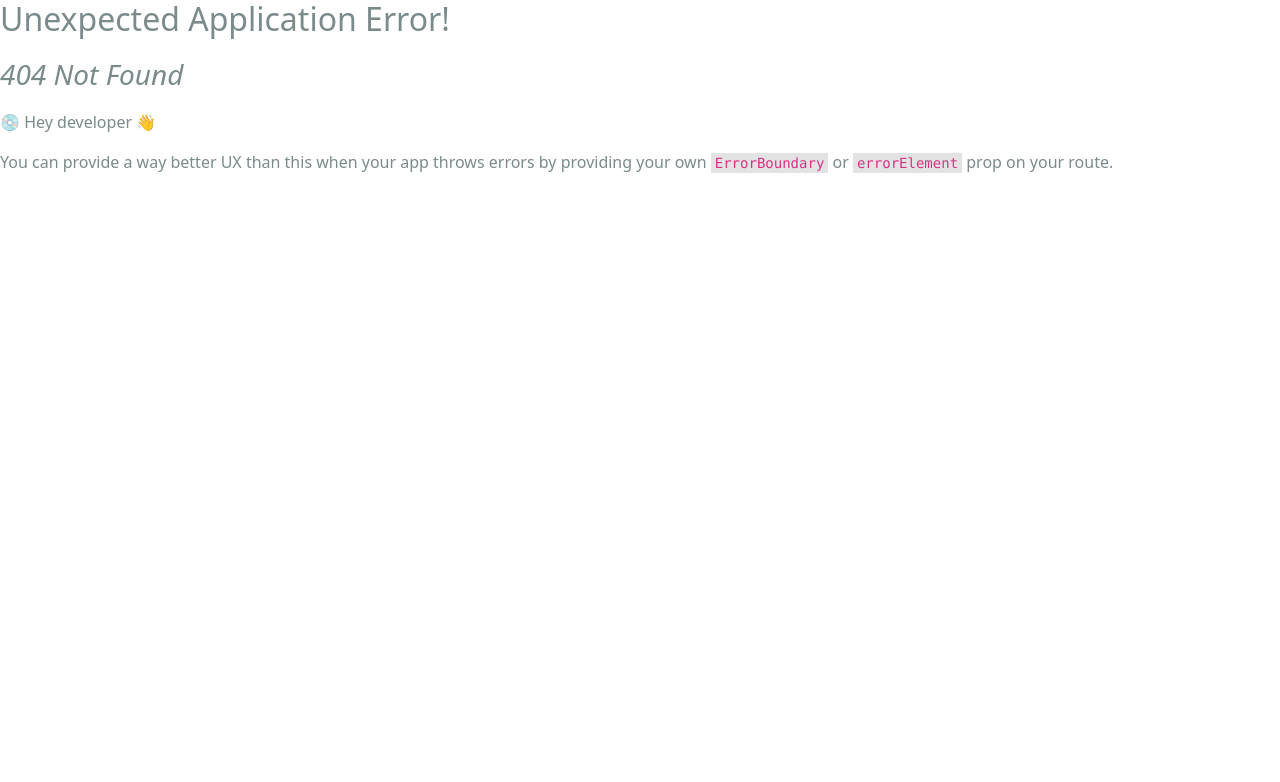
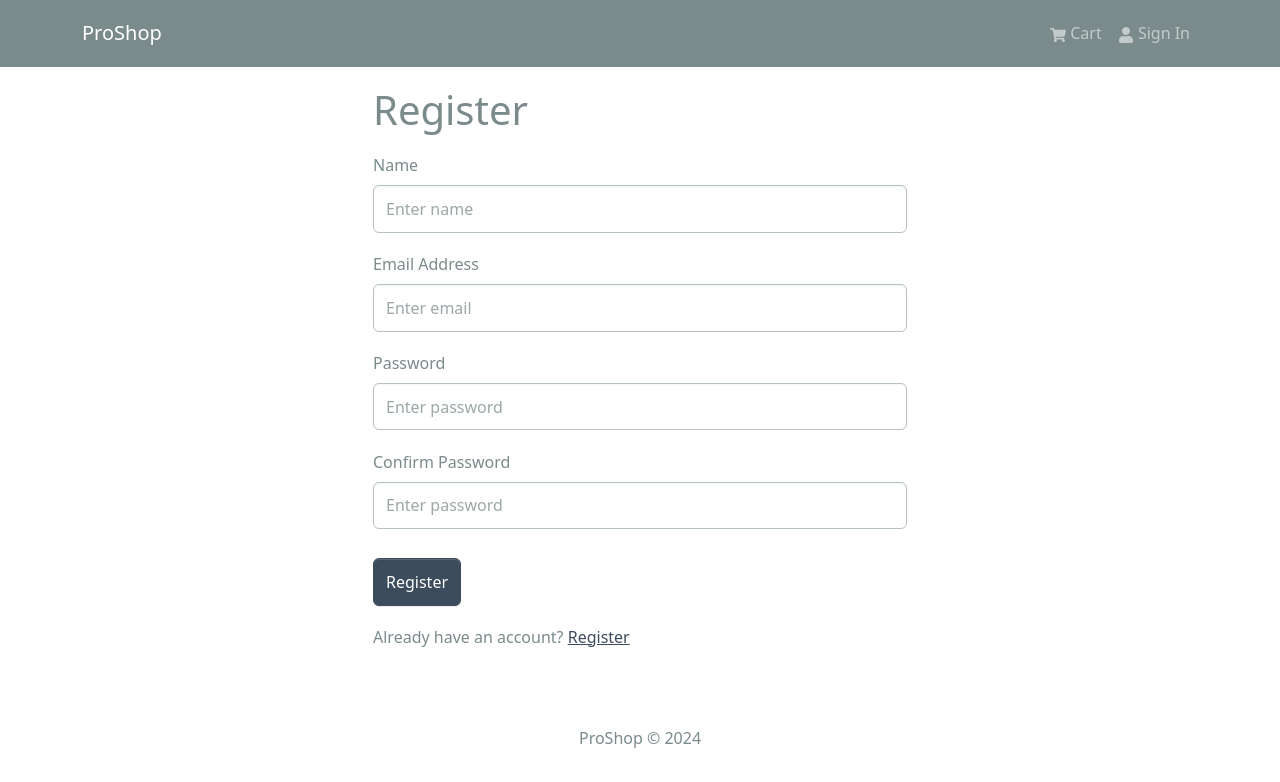
Before and after one commit to kotwal-aizaz/proshop, a React (Create React App) app in the folder frontend/: page /register in a window 1280 px wide. Before the commit this address had no page. Shown: the top 782 px of the page. Built offline with nearby package versions, Linux system fonts and the light colour scheme.

Commit message:
feat: frontend user authentication

```diff
--- a/frontend/package.json
+++ b/frontend/package.json
@@ -18,6 +18,7 @@
     "react-router-bootstrap": "^0.26.3",
     "react-router-dom": "^6.26.2",
     "react-scripts": "5.0.1",
+    "react-toastify": "^10.0.5",
     "web-vitals": "^2.1.4"
   },
   "scripts": {
--- a/frontend/src/App.js
+++ b/frontend/src/App.js
@@ -2,6 +2,9 @@
 import Footer from "./components/Footer";
 import Header from "./components/Header";
 import { Container } from "react-bootstrap";
+import "react-toastify/dist/ReactToastify.css";
+import {ToastContainer} from "react-toastify";
+
 const App = () => {
   return (
     <>
@@ -12,6 +15,7 @@
         </Container>
       </main>
       <Footer />
+      <ToastContainer/>
     </>
   );
 };
--- /dev/null
+++ b/frontend/src/components/FormContainer.jsx
@@ -0,0 +1,15 @@
+import { Container, Row, Col } from "react-bootstrap";
+
+const FormContainer = ({ children }) => {
+  return (
+    <Container>
+      <Row className="justify-content-md-center">
+        <Col xs={12} md={6}>
+          {children}
+        </Col>
+      </Row>
+    </Container>
+  );
+};
+
+export default FormContainer;
--- a/frontend/src/components/Header.jsx
+++ b/frontend/src/components/Header.jsx
@@ -1,13 +1,29 @@
 // Bootstrap component imports
-import { Navbar, Nav, Container, Badge } from "react-bootstrap";
+import { Navbar, Nav, Container, Badge, NavDropdown } from "react-bootstrap";
 import { LinkContainer } from "react-router-bootstrap";
-// import logo from "../assets/logo.png";
+import { useNavigate } from "react-router-dom";
 //Fa icons imports
 import { FaShoppingCart, FaUser } from "react-icons/fa";
-import { useSelector } from "react-redux";
+import { useSelector, useDispatch } from "react-redux";
+import { useLogoutMutation } from "../slices/userApiSlice";
+import { logout } from "../slices/authSlice";
+import { toast } from "react-toastify";
 const Header = () => {
   const { cartItems } = useSelector((state) => state.cart);
+  const {userInfo} = useSelector(state => state.auth)
 
+  const dispatch = useDispatch()
+  const navigate = useNavigate()
+  const [logoutApiCall] = useLogoutMutation()
+  const logoutHandler = async () => {
+    try {
+      await logoutApiCall().unwrap()
+      dispatch(logout())
+      navigate("/login")
+    } catch (error) {
+      toast.error(error.data.message || error)
+    }
+  }
   return (
     <header>
       <Navbar bg="dark" variant="dark" expand="md" collapseOnSelect>
@@ -30,11 +46,20 @@
                   )}
                 </Nav.Link>
               </LinkContainer>
-              <LinkContainer to={"/login"}>
-                <Nav.Link>
-                  <FaUser /> Sign In
-                </Nav.Link>
-              </LinkContainer>
+              {userInfo?.name ? (
+                <NavDropdown title={userInfo?.name} id="username">
+                  <LinkContainer to={"/profile"}>
+                  <NavDropdown.Item>Profile</NavDropdown.Item>
+                  </LinkContainer>
+                  <NavDropdown.Item onClick={logoutHandler}> Logout </NavDropdown.Item>
+                </NavDropdown>
+              ) : (
+                <LinkContainer to={"/login"}>
+                  <Nav.Link>
+                    <FaUser /> Sign In
+                  </Nav.Link>
+                </LinkContainer>
+              )}
             </Nav>
           </Navbar.Collapse>
         </Container>
--- a/frontend/src/index.js
+++ b/frontend/src/index.js
@@ -8,6 +8,7 @@
 } from "react-router-dom";
 // import "bootstrap/dist/css/bootstrap.min.css";
 import "./bootstrap.custom.css";
+
 import "./index.css";
 import App from "./App";
 import reportWebVitals from "./reportWebVitals";
@@ -16,14 +17,19 @@
 import { Provider } from "react-redux";
 import store from "./store";
 import CartScreen from "./screens/CartScreen";
+import LoginScreen from "./screens/LoginScreen";
+import RegisterScreen from "./screens/RegisterScreen";
 
 const router = createBrowserRouter(
   createRoutesFromElements(
     <Route path="/" element={<App />}>
       <Route index path="/" element={<HomeScreen />} />
       <Route path="/product/:id" element={<ProductScreen />} />
-      <Route path="/cart" element={<CartScreen/>} />
-
+      <Route path="/cart" element={<CartScreen />} />
+      <Route path="/login" element={<LoginScreen />} />
+      <Route path="/register" element={<RegisterScreen />} />
+      <Route path="/shipping" element={<div>Shipping page</div>} />
+      <Route path="/profile" element={<div>Profile Page</div>} />
     </Route>
   )
 );
--- a/frontend/src/screens/CartScreen.jsx
+++ b/frontend/src/screens/CartScreen.jsx
@@ -18,7 +18,7 @@
   const navigate = useNavigate();
   const dispatch = useDispatch();
   const { cartItems, itemsPrice} = useSelector((state) => state.cart);
-  console.log("🚀 ~ CartScreen ~ cartItems:", cartItems);
+
   const addToCartHandler = (item, qty) => {
     console.log("🚀 ~ addToCartHandler ~ qty:", qty)
 
--- /dev/null
+++ b/frontend/src/screens/LoginScreen.jsx
@@ -0,0 +1,90 @@
+import { useEffect, useState } from "react";
+import { Link, useLocation, useNavigate } from "react-router-dom";
+import { Form, Button, Row, Col } from "react-bootstrap";
+import FormContainer from "../components/FormContainer";
+import { useDispatch, useSelector } from "react-redux";
+import Loader from "../components/Loader";
+import { useLoginMutation } from "../slices/userApiSlice";
+import { setCredentials } from "../slices/authSlice";
+import { toast } from "react-toastify";
+
+function LoginScreen() {
+  const [email, setEmail] = useState("");
+  const [password, setPassword] = useState("");
+
+  const dispatch = useDispatch();
+  const naviagte = useNavigate();
+
+  const [login, { isLoading }] = useLoginMutation();
+
+  const { userInfo } = useSelector((state) => state.auth);
+  const { search } = useLocation();
+  const sp = new URLSearchParams(search);
+  const redirect = sp.get("redirect") || "/";
+
+  useEffect(() => {
+    if (userInfo) {
+      naviagte(redirect);
+    }
+  }, [userInfo, redirect, naviagte]);
+
+  const submitHandler = async (e) => {
+    e.preventDefault();
+    try {
+      const res = await login({ email, password }).unwrap();
+      dispatch(setCredentials({ ...res }));
+      naviagte(redirect);
+    } catch (error) {
+      console.log("something went wrong");
+      toast.error(error?.data?.message || error);
+    }
+  };
+  return (
+    <FormContainer>
+      <h1>Sign In</h1>
+      <Form onSubmit={submitHandler}>
+        {/* Email Starts */}
+        <Form.Group controlId="email" className="my-3">
+          <Form.Label>Email Address</Form.Label>
+          <Form.Control
+            type="email"
+            placeholder="Enter email"
+            value={email}
+            onChange={(e) => setEmail(e.target.value)}
+          ></Form.Control>
+        </Form.Group>
+        {/* Email ends */}
+        {/* Password starts */}
+        <Form.Group controlId="password" className="my-3">
+          <Form.Label>Password</Form.Label>
+          <Form.Control
+            type="password"
+            placeholder="Enter password"
+            value={password}
+            onChange={(e) => setPassword(e.target.value)}
+          ></Form.Control>
+        </Form.Group>
+        {/* Password ends */}
+        <Button
+          type="submit"
+          variant="primary"
+          className="mt-2"
+          disabled={isLoading}
+        >
+          Sign In
+        </Button>
+        {isLoading && <Loader />}
+      </Form>
+      <Row className="py-3">
+        <Col>
+          New Customer?{" "}
+          <Link to={redirect ? `/register?redirect=${redirect}` : "register"}>
+            Register
+          </Link>
+        </Col>
+      </Row>
+    </FormContainer>
+  );
+}
+
+export default LoginScreen;
--- /dev/null
+++ b/frontend/src/screens/RegisterScreen.jsx
@@ -0,0 +1,116 @@
+import { useEffect, useState } from "react";
+import { Link, useLocation, useNavigate } from "react-router-dom";
+import { Form, Button, Row, Col } from "react-bootstrap";
+import FormContainer from "../components/FormContainer";
+import { useDispatch, useSelector } from "react-redux";
+import Loader from "../components/Loader";
+import { useRegisterMutation } from "../slices/userApiSlice";
+import { setCredentials } from "../slices/authSlice";
+import { toast } from "react-toastify";
+
+function RegisterScreen() {
+  const [email, setEmail] = useState("");
+  const [name, setName] = useState("");
+  const [password, setPassword] = useState("");
+  const [confirmPassword, setConfirmPassword] = useState("");
+
+  const dispatch = useDispatch();
+  const naviagte = useNavigate();
+
+  const [register, { isLoading }] = useRegisterMutation();
+
+  const { userInfo } = useSelector((state) => state.auth);
+  const { search } = useLocation();
+  const sp = new URLSearchParams(search);
+  const redirect = sp.get("redirect") || "/";
+
+  useEffect(() => {
+    if (userInfo) {
+      naviagte(redirect);
+    }
+  }, [userInfo, redirect, naviagte]);
+
+  const submitHandler = async (e) => {
+    e.preventDefault();
+    if (password !== confirmPassword) toast("Passwords do not match");
+    else {
+      try {
+        const res = await register({ email, password, name }).unwrap();
+        dispatch(setCredentials({ ...res }));
+        naviagte(redirect);
+      } catch (error) {
+        console.log(error);
+        toast.error(error?.data?.message || error);
+      }
+    }
+  };
+  return (
+    <FormContainer>
+      <h1>Register</h1>
+      <Form onSubmit={submitHandler}>
+        {/* Name Starts */}
+        <Form.Group controlId="name" className="my-3">
+          <Form.Label>Name</Form.Label>
+          <Form.Control
+            type="text"
+            placeholder="Enter name"
+            value={name}
+            onChange={(e) => setName(e.target.value)}
+          ></Form.Control>
+        </Form.Group>
+        {/* Name ends */}{/* Email Starts */}
+        <Form.Group controlId="email" className="my-3">
+          <Form.Label>Email Address</Form.Label>
+          <Form.Control
+            type="email"
+            placeholder="Enter email"
+            value={email}
+            onChange={(e) => setEmail(e.target.value)}
+          ></Form.Control>
+        </Form.Group>
+        {/* Email ends */}
+        {/* Password starts */}
+        <Form.Group controlId="password" className="my-3">
+          <Form.Label>Password</Form.Label>
+          <Form.Control
+            type="password"
+            placeholder="Enter password"
+            value={password}
+            onChange={(e) => setPassword(e.target.value)}
+          ></Form.Control>
+        </Form.Group>
+        {/* Password ends */}
+        {/* Confirm Password starts */}
+        <Form.Group controlId="confirm password" className="my-3">
+          <Form.Label>Confirm Password</Form.Label>
+          <Form.Control
+            type="password"
+            placeholder="Enter password"
+            value={confirmPassword}
+            onChange={(e) => setConfirmPassword(e.target.value)}
+          ></Form.Control>
+        </Form.Group>
+        {/* Confirm Password ends */}
+        <Button
+          type="submit"
+          variant="primary"
+          className="mt-2"
+          disabled={isLoading}
+        >
+          Register
+        </Button>
+        {isLoading && <Loader />}
+      </Form>
+      <Row className="py-3">
+        <Col>
+          Already have an account?{" "}
+          <Link to={redirect ? `/login?redirect=${redirect}` : "login"}>
+            Register
+          </Link>
+        </Col>
+      </Row>
+    </FormContainer>
+  );
+}
+
+export default RegisterScreen;
--- /dev/null
+++ b/frontend/src/slices/authSlice.js
@@ -0,0 +1,23 @@
+import { createSlice } from "@reduxjs/toolkit";
+const initialState = {
+  userInfo: localStorage.getItem("userInfo")
+    ? JSON.parse(localStorage.getItem("userInfo"))
+    : null,
+};
+
+const authSlice = createSlice({
+  name: "auth",
+  initialState,
+  reducers: {
+    setCredentials: (state, action) => {
+      state.userInfo = action.payload;
+      localStorage.setItem("userInfo", JSON.stringify(action.payload));
+    },
+    logout: (state, action) => {
+      state.userInfo = null;
+      localStorage.removeItem("userInfo");
+    },
+  },
+});
+export const { setCredentials, logout} = authSlice.actions;
+export default authSlice.reducer;
--- /dev/null
+++ b/frontend/src/slices/userApiSlice.js
@@ -0,0 +1,29 @@
+import { USERS_URL } from "../constants";
+import { apiSlice } from "./apiSlice";
+
+export const usersApiSlice = apiSlice.injectEndpoints({
+  endpoints: (builder) => ({
+    login: builder.mutation({
+      query: (data) => ({
+        url: `${USERS_URL}/auth`,
+        method: "POST",
+        body: data,
+      }),
+    }),
+    register: builder.mutation({
+      query: (data) => ({
+        url: `${USERS_URL}`,
+        method: "POST",
+        body: data,
+      }),
+    }),
+    logout: builder.mutation({
+      query: () => ({
+        url: `${USERS_URL}/logout`,
+        method: "POST",
+      }),
+    }),
+  }),
+});
+
+export const { useLoginMutation, useLogoutMutation, useRegisterMutation } = usersApiSlice;
--- a/frontend/src/store.js
+++ b/frontend/src/store.js
@@ -2,6 +2,7 @@
 import { configureStore } from "@reduxjs/toolkit";
 import { apiSlice } from "./slices/apiSlice";
 import cartSliceReducer from "./slices/cartSlice";
+import authSliceReducer from "./slices/authSlice"
 // imports end
 
 // redux store config
@@ -9,6 +10,7 @@
   reducer: {
     [apiSlice.reducerPath]: apiSlice.reducer,
     cart: cartSliceReducer,
+    auth: authSliceReducer,
   },
   middleware: (getDefaultMiddleware) =>
     getDefaultMiddleware().concat(apiSlice.middleware),
```
Also changed, not shown: 1 other file (tests, documents, lock files or other folders).
